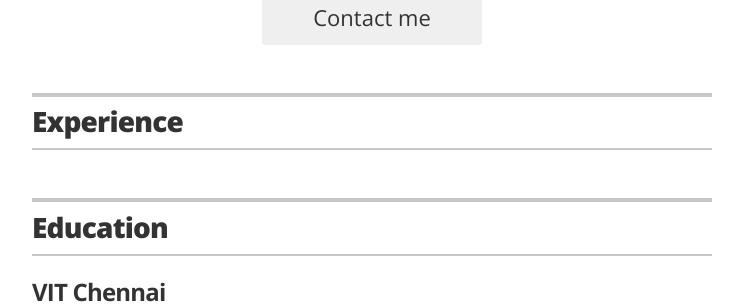
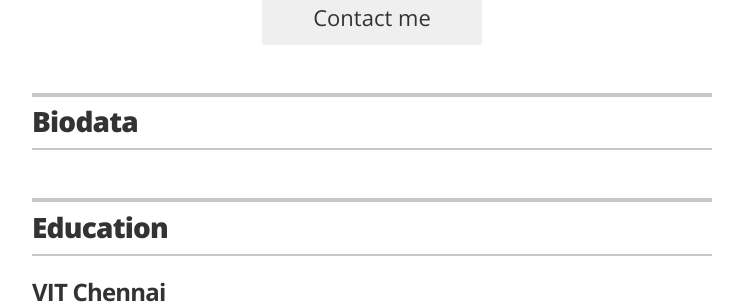
Before and after one commit to rahulvk007/digital-resume, a Jekyll site: the page built from index.html, in a window 1280 px wide and 900 px high. Shown: the part 428-732 px from the top of the window, without its empty margins (268-1011 px from the left). Built offline with Jekyll 4.4.1, drawn with Linux system fonts in a browser that asks for light colours.

Commit message:
adding biodata

```diff
--- a/_config.yml
+++ b/_config.yml
@@ -33,7 +33,7 @@ resume_looking_for_work:        "yes"
 
 # Decide which sections to use
 # comment out to hide
-resume_section_experience:      true
+resume_section_biodata:      true
 resume_section_education:       true
 resume_section_projects:        true
 resume_section_skills:          true
--- a/_layouts/resume.html
+++ b/_layouts/resume.html
@@ -48,12 +48,12 @@
 
       </header>
 
-      {% if site.resume_section_experience %}
-      <!-- begin Experience -->
+      {% if site.resume_section_biodata %}
+      <!-- begin biodata -->
       <section class="content-section">
 
         <header class="section-header">
-          <h2>Experience</h2>
+          <h2>Biodata</h2>
         </header>
 
         {% for job in site.data.experience %}
@@ -65,7 +65,7 @@
         {% endfor %}
 
       </section>
-      <!-- end Experience -->
+      <!-- end biodata -->
       {% endif %}
 
 
```
